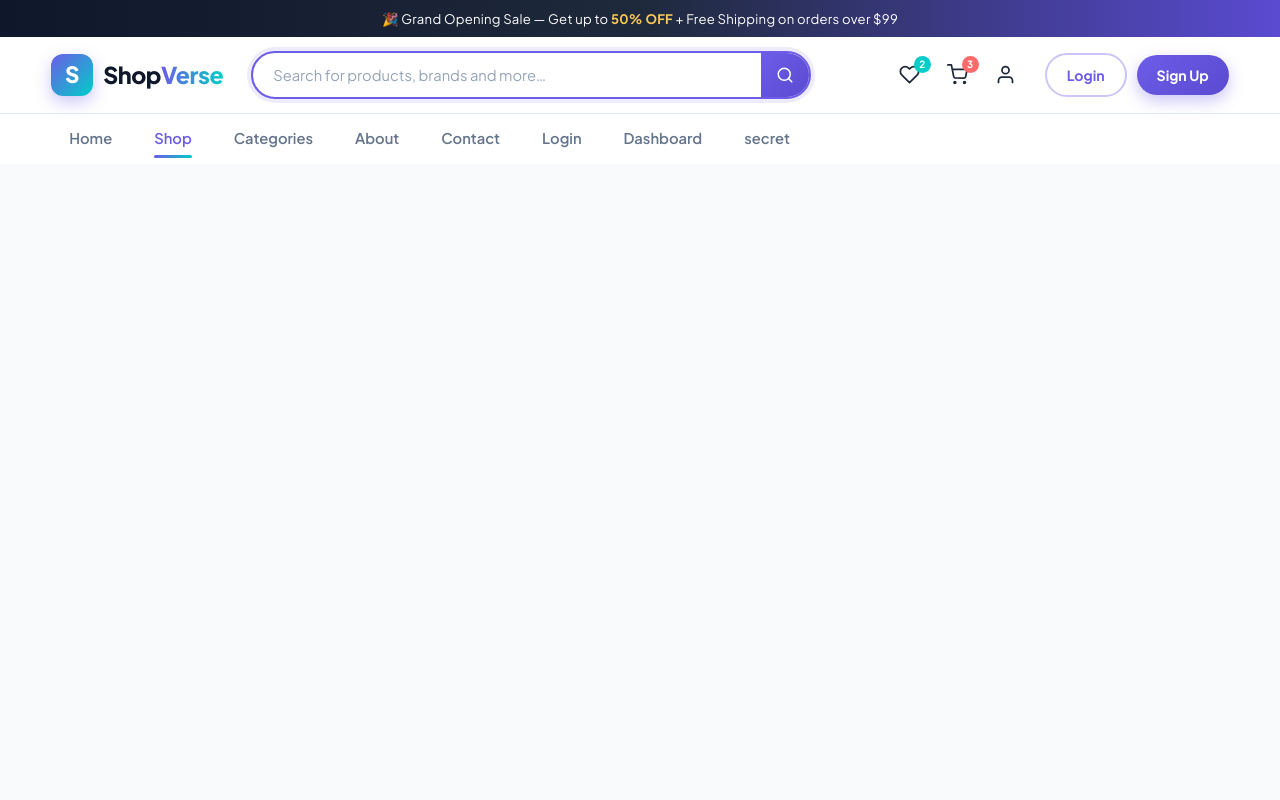
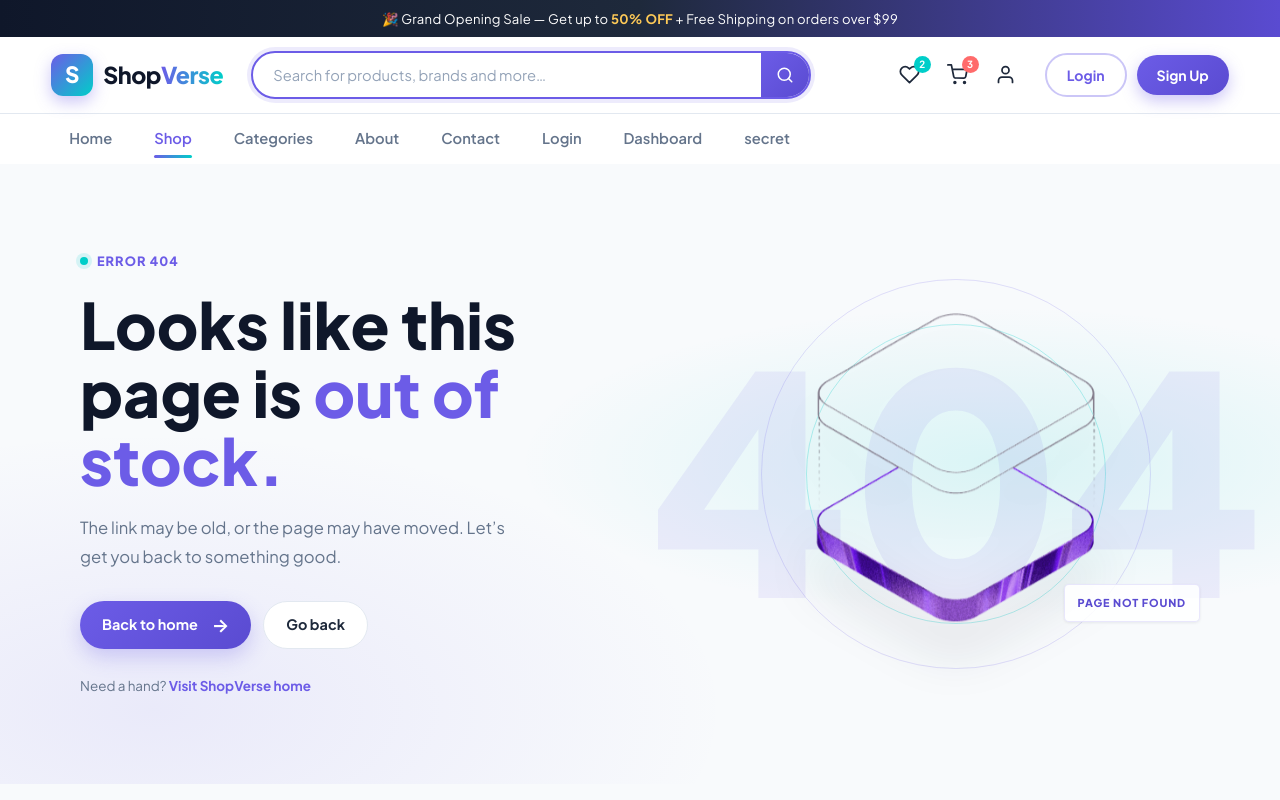
Before and after one commit to JSDeveloper17/E-commerce-Mern, a React (Vite) app in the folder frontend/: page / in a window 1280 px wide. Both pictures are taken after typing "Sample" into the empty fields and a click on the button 785 px from the left and 75 px from the top of the page. Built offline with nearby package versions, Linux system fonts and the light colour scheme; no server answers.

Commit message:
Create Page not Found

```diff
--- /dev/null
+++ b/frontend/src/pages/PageNotFound.css
@@ -0,0 +1,240 @@
+.not-found {
+  min-height: min(760px, calc(100vh - 180px));
+  display: grid;
+  align-items: center;
+  overflow: hidden;
+  padding: 64px 0;
+  background:
+    radial-gradient(ellipse at 78% 48%, rgba(0, 206, 201, 0.12), transparent 34%),
+    radial-gradient(ellipse at 12% 88%, rgba(108, 92, 231, 0.1), transparent 36%),
+    var(--bg);
+}
+
+.not-found__inner {
+  width: min(1120px, 90%);
+  margin-inline: auto;
+  display: grid;
+  grid-template-columns: minmax(0, 1fr) minmax(300px, 0.9fr);
+  align-items: center;
+  gap: clamp(36px, 7vw, 96px);
+}
+
+.not-found__content {
+  position: relative;
+  z-index: 1;
+  animation: notFoundEnter 550ms ease both;
+}
+
+.not-found__eyebrow {
+  display: flex;
+  align-items: center;
+  gap: 9px;
+  margin-bottom: 20px;
+  color: var(--primary);
+  font-size: 0.8rem;
+  font-weight: 800;
+  letter-spacing: 0.08em;
+  text-transform: uppercase;
+}
+
+.not-found__eyebrow span {
+  width: 8px;
+  height: 8px;
+  border-radius: 50%;
+  background: var(--accent);
+  box-shadow: 0 0 0 4px rgba(0, 206, 201, 0.14);
+}
+
+.not-found__content h1 {
+  max-width: 590px;
+  margin-bottom: 18px;
+  color: var(--dark);
+  font-size: clamp(2.5rem, 5vw, 4.5rem);
+  font-weight: 800;
+  line-height: 1.06;
+}
+
+.not-found__content h1 em {
+  color: var(--primary);
+  font-style: normal;
+}
+
+.not-found__message {
+  max-width: 430px;
+  color: var(--gray);
+  font-size: 1.04rem;
+  line-height: 1.75;
+}
+
+.not-found__actions {
+  display: flex;
+  flex-wrap: wrap;
+  align-items: center;
+  gap: 12px;
+  margin-top: 30px;
+}
+
+.not-found__button {
+  min-height: 48px;
+  display: inline-flex;
+  align-items: center;
+  justify-content: center;
+  gap: 14px;
+  padding: 0 22px;
+  border-radius: 999px;
+  font: inherit;
+  font-size: 0.9rem;
+  font-weight: 700;
+  transition: var(--transition);
+}
+
+.not-found__button--primary {
+  color: var(--white);
+  background: linear-gradient(135deg, var(--primary), var(--primary-dark));
+  box-shadow: 0 8px 20px rgba(108, 92, 231, 0.28);
+}
+
+.not-found__button--primary:hover {
+  transform: translateY(-2px);
+  box-shadow: 0 12px 26px rgba(108, 92, 231, 0.36);
+}
+
+.not-found__button--primary span {
+  font-size: 1.15rem;
+  line-height: 1;
+}
+
+.not-found__button--secondary {
+  color: var(--dark-soft);
+  border: 1px solid var(--border);
+  background: var(--white);
+}
+
+.not-found__button--secondary:hover {
+  border-color: var(--accent);
+  color: var(--primary);
+}
+
+.not-found__help {
+  margin-top: 26px;
+  color: var(--gray);
+  font-size: 0.84rem;
+}
+
+.not-found__help a {
+  color: var(--primary);
+  font-weight: 700;
+}
+
+.not-found__visual {
+  position: relative;
+  min-height: 400px;
+  display: grid;
+  place-items: center;
+  isolation: isolate;
+  animation: notFoundEnter 700ms 100ms ease both;
+}
+
+.not-found__orbit {
+  position: absolute;
+  z-index: -1;
+  aspect-ratio: 1;
+  border: 1px solid rgba(108, 92, 231, 0.18);
+  border-radius: 50%;
+}
+
+.not-found__orbit--outer {
+  width: min(100%, 390px);
+}
+
+.not-found__orbit--inner {
+  width: min(78%, 300px);
+  border-color: rgba(0, 206, 201, 0.28);
+}
+
+.not-found__number {
+  position: absolute;
+  z-index: -1;
+  color: rgba(108, 92, 231, 0.09);
+  font-size: clamp(11rem, 24vw, 19rem);
+  font-weight: 800;
+  line-height: 0.8;
+}
+
+.not-found__image {
+  width: min(76%, 300px);
+  height: auto;
+  filter: drop-shadow(0 28px 25px rgba(15, 23, 42, 0.16));
+  animation: notFoundFloat 5s ease-in-out infinite;
+}
+
+.not-found__caption {
+  position: absolute;
+  right: 0;
+  bottom: 13%;
+  padding: 9px 13px;
+  border: 1px solid rgba(108, 92, 231, 0.15);
+  border-radius: 5px;
+  color: var(--primary-dark);
+  background: rgba(255, 255, 255, 0.86);
+  font-size: 0.68rem;
+  font-weight: 800;
+  letter-spacing: 0.08em;
+  box-shadow: var(--shadow-sm);
+}
+
+@keyframes notFoundEnter {
+  from { opacity: 0; transform: translateY(14px); }
+  to { opacity: 1; transform: translateY(0); }
+}
+
+@keyframes notFoundFloat {
+  0%, 100% { transform: translateY(0); }
+  50% { transform: translateY(-9px); }
+}
+
+@media (max-width: 760px) {
+  .not-found {
+    min-height: auto;
+    padding: 50px 0 64px;
+  }
+
+  .not-found__inner {
+    grid-template-columns: 1fr;
+    gap: 14px;
+  }
+
+  .not-found__content h1 {
+    max-width: 520px;
+    font-size: clamp(2.5rem, 10vw, 3.8rem);
+  }
+
+  .not-found__visual {
+    min-height: 260px;
+  }
+
+  .not-found__orbit--outer {
+    width: min(82vw, 260px);
+  }
+
+  .not-found__orbit--inner {
+    width: min(64vw, 205px);
+  }
+
+  .not-found__image {
+    width: min(58%, 210px);
+  }
+
+  .not-found__caption {
+    right: 7%;
+    bottom: 8%;
+  }
+}
+
+@media (prefers-reduced-motion: reduce) {
+  .not-found__content,
+  .not-found__visual,
+  .not-found__image {
+    animation: none;
+  }
+}
--- /dev/null
+++ b/frontend/src/pages/PageNotFound.jsx
@@ -0,0 +1,41 @@
+import { Link, useNavigate } from 'react-router-dom'
+import heroImage from '../assets/hero.png'
+import './PageNotFound.css'
+
+function PageNotFound() {
+	const navigate = useNavigate()
+
+	return (
+		<main className="not-found">
+			<div className="not-found__inner">
+				<section className="not-found__content" aria-labelledby="not-found-title">
+					<p className="not-found__eyebrow"><span /> Error 404</p>
+					<h1 id="not-found-title">Looks like this page is <em>out of stock.</em></h1>
+					<p className="not-found__message">
+						The link may be old, or the page may have moved. Let’s get you back to something good.
+					</p>
+					<div className="not-found__actions">
+						<Link to="/" className="not-found__button not-found__button--primary">
+							Back to home
+							<span aria-hidden="true">&#8594;</span>
+						</Link>
+						<button className="not-found__button not-found__button--secondary" onClick={() => navigate(-1)}>
+							Go back
+						</button>
+					</div>
+					<p className="not-found__help">Need a hand? <Link to="/">Visit ShopVerse home</Link></p>
+				</section>
+
+				<div className="not-found__visual" aria-hidden="true">
+					<span className="not-found__orbit not-found__orbit--outer" />
+					<span className="not-found__orbit not-found__orbit--inner" />
+					<span className="not-found__number">404</span>
+					<img src={heroImage} alt="" className="not-found__image" />
+					<span className="not-found__caption">PAGE NOT FOUND</span>
+				</div>
+			</div>
+		</main>
+	)
+}
+
+export default PageNotFound
--- a/frontend/src/routes/AllRoutes.jsx
+++ b/frontend/src/routes/AllRoutes.jsx
@@ -6,6 +6,7 @@ import Register from '../pages/Register';
 import Dashboard from '../pages/dashboard/Dashboard';
 import ProtectedRoutes from '../components/ProtectedRoutes';
 import SecretPage from '../components/SecretPage';
+import PageNotFound from '../pages/PageNotFound';
 
 function AllRoutes() {
   return (
@@ -19,6 +20,8 @@ function AllRoutes() {
          <Route path="/secret" element={<SecretPage/>}/>
       </Route>
 
+      <Route path="*" element={<PageNotFound/>}/>
+
     </Routes>
   )
 }
```
